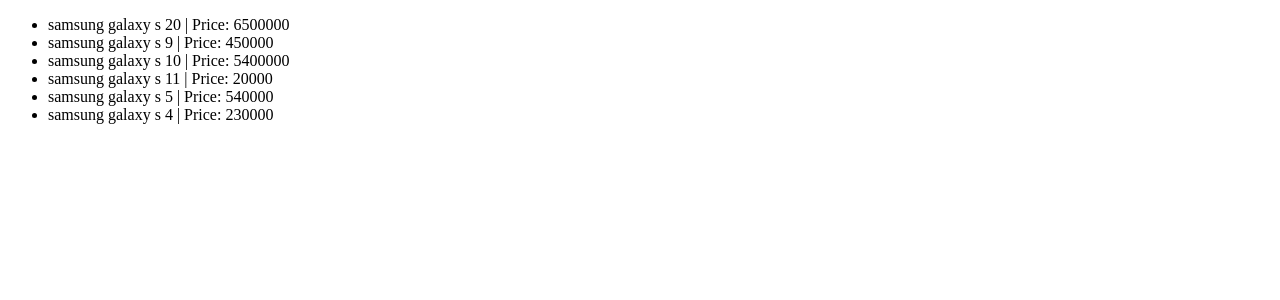
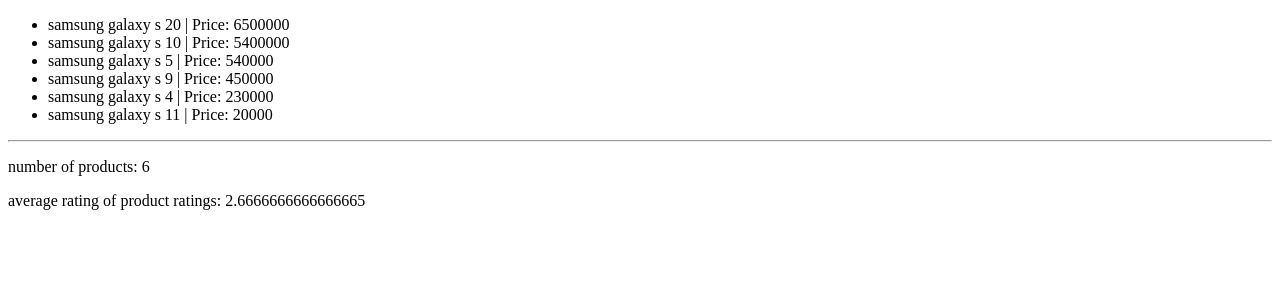
Before and after one commit to MohamadMahdi-Tvk/eshop-project-basic, a Django app: page / in a window 1280 px wide. Shown: the top 300 px of the page. Run offline with Django 5.2, Linux system fonts and the light colour scheme; data comes from the database, SQL or seed files in the repository; both versions use the stored data as it was after the commit.

Commit message:
Add Slug Field - Count & Aggregate

```diff
--- a/product_module/models.py
+++ b/product_module/models.py
@@ -1,6 +1,7 @@
 from django.db import models
 from django.core.validators import MinValueValidator, MaxValueValidator
 from django.urls import reverse
+from django.utils.text import slugify
 
 
 class Product(models.Model):
@@ -9,12 +10,17 @@
     rating = models.IntegerField(validators=[MinValueValidator(1), MaxValueValidator(5)], default=0)
     short_description = models.CharField(max_length=360, null=True)
     is_active = models.BooleanField(default=False)
+    slug = models.SlugField(default="", null=False, db_index=True)  # samsung galaxy s 20 -> samsung-galaxy-s-20
 
     def __str__(self):
         return f"{self.title} ({self.price})"
 
     def get_absolute_url(self):
-        return reverse('product_detail', args=[self.id])
+        return reverse('product_detail', args=[self.slug])
+
+    def save(self, *args, **kwargs):
+        self.slug = slugify(self.title)
+        super().save(*args, **kwargs)
 
 # ----------------------------------------------------------------------------------------------------------------------
 # models.py:
@@ -218,8 +224,42 @@
 # ----------------------------------------------------------------------------------------------------------------------
 # get_absolute_url():
 
+# ایجاد این متد در کلاس مدل:
+# def get_absolute_url(self):
+#   return reverse('product_detail', args=[self.id])
+
 # این متد داخل مدل های جنگو هست و ایجادش میکنیم و با استفاده از reverse یک url تولید کرده و از آنطرف در لینک دهی
 # تگ a میتونیم بااستفاده از این فانکشن، url را پاس دهیم؛ یعنی href="{{ product.get_absolute_url }}"
 # و داخل بدنه ی این فانکشن حتما باید آدرس خود مدل یا محصول را return کنیم
 # کاری که دستور reverse انجام میدهد، دقیقا همان کاری هست که دستور url در template هایمان انجام میدادند
 # یعنی عملا، اسم ویو رو میگیرد، آرگومان ها را هم میگیرد سپس url را generate میکند و میتونیم ازش استفاده کنیم
+
+# ----------------------------------------------------------------------------------------------------------------------
+# SlugField:
+
+# برای بهتر نمایش داده شدن url میتوان برای کلاس های مدل خودمان یک فیلد slug قرار دهیم؛ و بهترین گزینه
+# برای استفاده کردن در url همین slug است، مقدار Default آن را روی یک رشته خالی قرار میدهیم، چون نمیخوایم
+# خودش اتوماتیک یک مقداری درنظر بگیرد و نمیخوایم داخل دیتابیس در زمانی که پر نشده، اروری بدهد؛
+# از طرفی مقدار null را روی False قرار میدهیم، چون حتما باید مقدارش پر شود، حالا برای مدیریت آن باید دستور
+# سیو مربوط به کلاس مدل رو override کنیم، در متد سیو، super همان مدل اصلی هست، ما ساختار اصلی متد سیو
+# رو دست نمیزنیم، بلکه میایم اون عملیاتی که مدنظر داریم یعنی تنظیم مقدار slug رو انجام میدیم
+# کار متد slugify چسباندن کلمات یک متن هست، مثلا ما میخواهیم متن عنوان با - بهم بچسبند
+# حال در موقع سیو کردن slug مربوط به هر آیتم درون جدول ساخته میشود
+# برای اینکه تازه slug را به مدل اضافه کرده ایم، درون جدول برای آیتم های قبلی فیلد slug خالی هست
+# با نوشتن این دستور برای آیتم ها درون محیط پایتون کنسول میتونیم سیو کنیم تا دوباره اسلاگ آنها ساخته شود
+# چون ما داخل متد save گفتیم اسلاگ را ایجاد کند، پس درون محیط پایتون کنسول بعد از ایمپورت Product میگیم:
+# Product.objects.get(pk=1).save() سیو کردن آیتم اول جدول که کلید اصلی یک دارد
+# برای مابقی آیتم ها هم همین کار را میکنیم
+
+# ----------------------------------------------------------------------------------------------------------------------
+# db_index = True -> slug = models.SlugField(default="", null=False, db_index=True):
+
+# ما از این فیلد زیاد استفاده میکنیم، مخصوصا در واکشی اطلاعات زمانی که آنرا میدهیم تا آن آبجکت را پیدا کنیم
+# زمانی که ما مقدار db_index را روی True تنظیم میکنیم، نحوه ی واکشی اطلاعات رو جور دیگری درنظر میگیرد، یعنی باعث میشه دیتای ما
+# در دیتابیس به نحوی ذخیره شود که کوئری زدن روی آن، سرعت و پرفرمنس بالاتری داشته باشد
+# مقدار id هم بصورت اتوماتیک index هست
+# هر فیلدی رو نباید index کنیم، زیرا هرچقدر تعداد ایندکس ها بیشتر باشد، میزان پرفرمنس کوئری ما کاهش پیدا میکند
+# ترجیحا باید روی فیلد هایی این کار را انجام بدیم که مطمئن هستیم روی اون فیلد، کوئری های زیادی قرار هست انجام شود
+# مثلا همین slug field زیاد برای واکشی اطلاعات استفاده میشود به همین دلیل db_index=True قرار داده ایم
+
+# ----------------------------------------------------------------------------------------------------------------------
--- a/product_module/templates/product_module/product_list.html
+++ b/product_module/templates/product_module/product_list.html
@@ -13,4 +13,11 @@
         {% endfor %}
 
     </ul>
+    <hr>
+    <p>
+        number of products: {{ total_number_of_products }}
+    </p>
+    <p>
+        average rating of product ratings: {{ average_ratings.rating__avg }}
+    </p>
 {% endblock %}
--- a/product_module/urls.py
+++ b/product_module/urls.py
@@ -3,5 +3,5 @@
 
 urlpatterns = [
     path('', views.product_list, name='product_list'),
-    path('<int:product_id>', views.product_detail, name='product_detail'),
+    path('<slug:slug>', views.product_detail, name='product_detail'),
 ]
--- a/product_module/views.py
+++ b/product_module/views.py
@@ -1,16 +1,22 @@
 from django.shortcuts import render, get_object_or_404
 from .models import Product  # . -> اشاره به اپ یا ماژولی که داخلش هستیم
 from django.http import Http404
+from django.db.models import Avg, Min, Max  # ماژول برای بدست آوردن میانگین، ماکزیمم، مینیموم و...
 
 
 def product_list(request):
-    products = Product.objects.all()
+    products = Product.objects.all().order_by('-price')
+    number_of_products = products.count()  # بدست آوردن تعداد کل محصولات
+    avg_rating = products.aggregate(Avg("rating"))  # بدست آوردن میانگین
     return render(request, 'product_module/product_list.html', {
-        'products': products
+        'products': products,
+        'total_number_of_products': number_of_products,
+        'average_ratings': avg_rating
     })
 
 
-def product_detail(request, product_id):
+def product_detail(request, slug):
+    # --------------------------------------------------------------------------------
     # روش اول مدیریت عدم وجود آیتم در جدول با برگرداندن صفحه 404:
     # try:
     #     product = Product.objects.get(id=product_id) # بجای id میتونیم از pk استفاده کنیم -> get(pk=id)
@@ -18,7 +24,10 @@
     #     raise Http404
 
     # روش بهتر و تمیز تر مدیریت عدم وجود آیتم در جدول با دستور get_object_or_404:
-    product = get_object_or_404(Product, pk=product_id)
+    # --------------------------------------------------------------------------------
+
+    product = get_object_or_404(Product, slug=slug)
+
     return render(request, 'product_module/product_detail.html', {
         'product': product
     })
@@ -29,3 +38,24 @@
 # این دستور یا آبجکت رو بدست میاورد یا درصورت وجود نداشتن آن، صفحه 404 را برمیگرداند و کد تمیز تری هست
 
 # -------------------------------------------------------------------------------------------------------
+# count: بدست آوردن مجموع یک لیست
+
+# aggregate: میتونیم مجموعه ای از اعمال رو براش مشخص کنیم که انجام دهد، مثلا میانگین، مینیموم و ماکزیمم
+# پس میتونیم آیتم های مختلف رو در یک کوئری بصورت گروهی اعمال کنیم
+# in views.py -> avg_rating = products.aggregate(Avg("rating"), Min("price"), Max("price"))
+# in html file -> average rating of product ratings: {{ average_ratings }}
+# in result -> average rating of product ratings: {'rating__avg': 2.6666666666666665, 'price__min': 20000, 'price__max': 6500000}
+# در خروجی یک دیکشنری برمیگرداند، چون در فانکشن میتونیم آرگومان های مختلفی ارسال کنیم
+
+# اگر خواسته باشم فقط مقدار عددی را نمایش دهد باید به این صورت در فایل ویو بنویسیم:
+# average rating of product ratings: {{ average_ratings.rating__avg }}
+# in result -> average rating of product ratings: 2.6666666666666665
+
+# -------------------------------------------------------------------------------------------------------
+# order_by: مرتب سازی رو نباید درون کد های پایتون انجام بدیم، یعنی نباید اول دیتاها رو لود کنیم سپس مرتب کنیم
+# بلکه مرتب سازی باید در بخش دیتابیس انجام شود، یعنی بعد همان بخشی که فانکشن all رو فراخوانی کرده ایم
+
+# order_by('price'): مرتب سازی لیست براساس قیمت محصولات بصورت صعودی
+# order_by('-price'): مرتب سازی لیست براساس قیمت محصولات بصورت نزولی
+
+# -------------------------------------------------------------------------------------------------------
```
Also changed, not shown: db.sqlite3, product_module/migrations/0003_product_slug.py (added).
